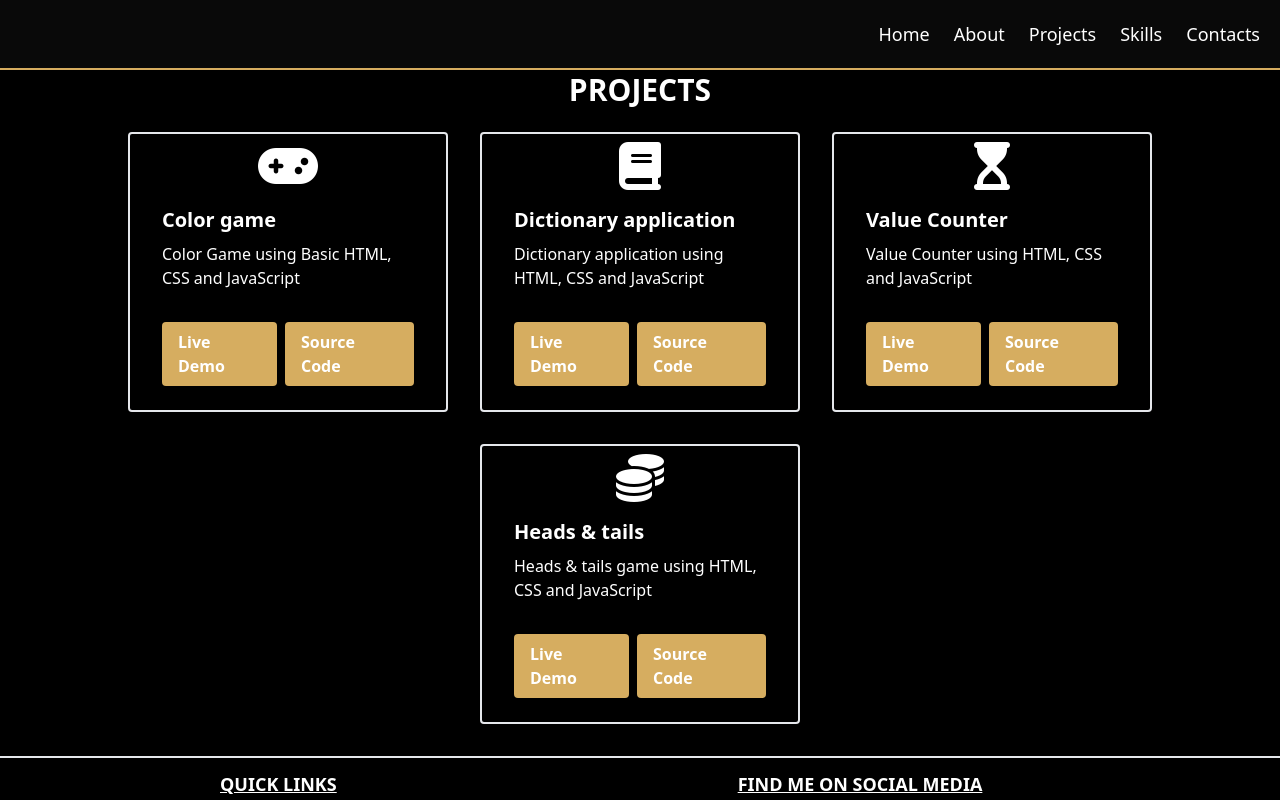
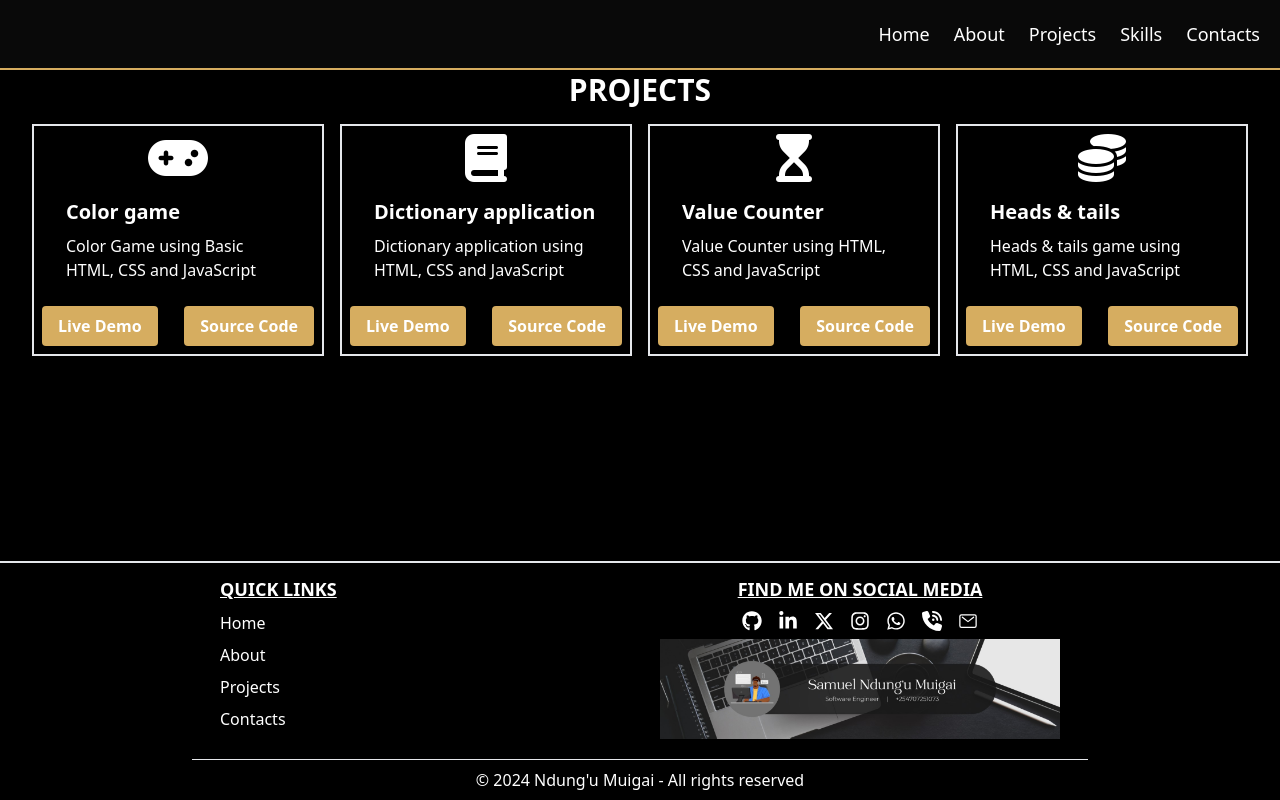
Before and after one commit to Ndungu-Muigai/new-portfolio, a React (Create React App) app: page /projects in a window 1280 px wide. Shown: the top 800 px of the page. Built offline with nearby package versions, Linux system fonts and the light colour scheme; a web font is replaced by a local one.

Commit message:
Worked on the styling of the projects page

```diff
--- a/src/Pages/Home.js
+++ b/src/Pages/Home.js
@@ -26,7 +26,6 @@ const Home = () =>
                 </p>
                 <div className="flex flex-row justify-center space-x-10 p-2 items-center">
                     <Link to="/about" className="button py-2 px-4 rounded">About Me</Link>
-                    {/* <Link to="/contacts" className="button font-bold py-2 px-4 rounded">Contact Me</Link> */}
                 </div>
             </div>
             <div className="w-full md:w-1/2 mr-8 hidden md:block">
--- a/src/Pages/Projects.js
+++ b/src/Pages/Projects.js
@@ -10,15 +10,15 @@ const Projects = () =>
             let {id, icon, title, description, demo_link, source_code}=project
 
             return(
-                <div key={id} className="w-64 max-w-xs sm:w-80 sm:max-w-sm rounded overflow-hidden shadow-lg m-4 transform hover:scale-95 transition-transform duration-300 border-2 p-2">
+                <div key={id} className="border-2 p-2 m-2">
                     <i className={`w-full fa-icons ${icon}`}></i>
                     <div className="px-6 py-4">
                         <div className="font-bold text-xl mb-2">{title}</div>
                         <p className="text-base">{description}</p>
                     </div>
-                    <div className="px-6 py-4 flex justify-between">
-                        <Link to={demo_link} target="_blank" className="button font-bold py-2 px-4 rounded mr-2">Live Demo</Link>
-                        <Link to={source_code} target="_blank" className="button font-bold py-2 px-4 rounded">Source Code</Link>
+                    <div className="flex flex-col md:flex-row md:justify-between md:gap-3 mt-2">
+                        <Link to={demo_link} target="_blank" className="button font-bold py-2 px-4 rounded">Live Demo</Link>
+                        <Link to={source_code} target="_blank" className="button font-bold py-2 px-4 mt-2 md:mt-0 rounded">Source Code</Link>
                     </div>
                 </div>
             )
@@ -27,13 +27,15 @@ const Projects = () =>
     return (
         <>
             <Navbar/>
-            <div className="p-4 mt-14" id="projects">
+            <div className="p-4 mt-14">
                 <h1 className="text-3xl font-bold mb-2">Projects</h1>
-                <div className="flex flex-wrap justify-center">
+                <div className="grid md:grid-cols-2 lg:grid-cols-4 m-2">
                     {projectsMap}
                 </div>
             </div>
-            <Footer/>
+            <div className="md:fixed md:w-full md:bottom-0">
+                <Footer/>
+            </div>
         </>
     )
 }
```
